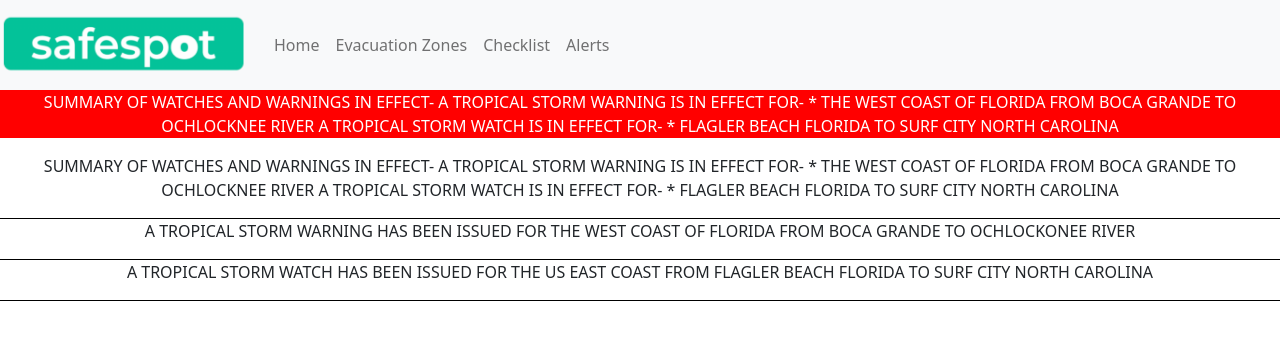
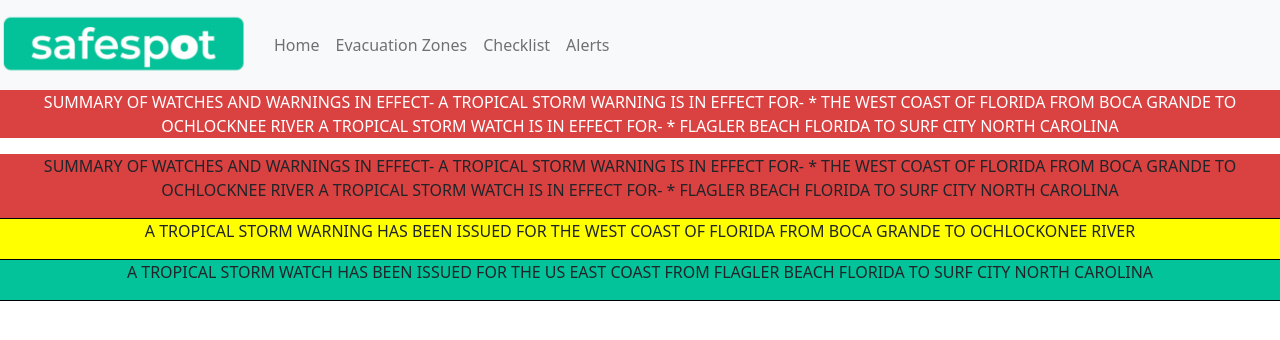
Before and after one commit to benritter522/blue-barracuda-client, a React (Create React App) app: page /alerts in a window 1280 px wide. Shown: the top 340 px of the page. Built offline with nearby package versions, Linux system fonts and the light colour scheme.

Commit message:
colorized alerts. pdf icon in checklist title

```diff
--- a/src/Components/Alerts/SingleAlert/index.js
+++ b/src/Components/Alerts/SingleAlert/index.js
@@ -1,7 +1,8 @@
 
 const SingleAlert = (props) => {
+    console.log(props);
     return(
-        <div style={{borderBottom: '1px solid black'}}>
+        <div style={{borderBottom: '1px solid black', backgroundColor: `${props.color}`}}>
             <p>
                 {props.alert}
             </p>
--- a/src/Components/Alerts/index.js
+++ b/src/Components/Alerts/index.js
@@ -1,4 +1,4 @@
-import React, { useState } from 'react';
+import React/*, { useState }*/ from 'react';
 import SingleAlert from './SingleAlert';
 const sampleHurricane = require('../../Data/hurricane.json');
 console.log(sampleHurricane)
@@ -10,9 +10,21 @@ const Alerts = () => {
     //     sampleHurricane.watch_updates
     // ]);
     const alerts=[
-        sampleHurricane.alerts_summary,
-        sampleHurricane.warning_updates,
-        sampleHurricane.watch_updates
+        {
+            content: sampleHurricane.alerts_summary,
+            type: "alert",
+            color: "#DA4141"
+        },
+        {
+            content: sampleHurricane.warning_updates,
+            type: "warning",
+            color: "yellow"
+        },
+        {
+            content: sampleHurricane.watch_updates,
+            type: "watch",
+            color: "#02C39A"
+        }
     ];
     return(
         <div>
@@ -21,7 +33,9 @@ const Alerts = () => {
                 return(
                     <div key={index}>
                         <SingleAlert
-                            alert={item}
+                            alert={item.content}
+                            type={item.type}
+                            color={item.color}
                         />
                     </div>
                 )
--- a/src/Components/Checklist/index.js
+++ b/src/Components/Checklist/index.js
@@ -2,6 +2,8 @@
     // https://material-ui.com/components/checkboxes/ if you need some references.
 
 import Checkbox from '@material-ui/core/Checkbox';
+
+// const pdfIcon = require('../../Pictures/pdfIcon.png');
 
 const Checklist = () => {
 
@@ -24,7 +26,10 @@ const Checklist = () => {
 
     return(
         <div>
-            <p>Checklist</p>
+            <div style={{display: 'flex', flexDirection: 'row', justifyContent: 'center'}}>
+                <h3>Basic Disaster Supplies Kit </h3>
+                <img src="https://res.cloudinary.com/bitingrent/image/upload/v1625252142/safespot/safespot-pdfIcon_rtat2b.png" alt="pdfSymbol" />
+            </div>
 
             <div>
                 {
--- a/src/Components/WarningTicker/index.js
+++ b/src/Components/WarningTicker/index.js
@@ -4,7 +4,7 @@ const sampleHurricane = require('../../Data/hurricane.json');
 const WarningTicker = () => {
     // infinte scroll horizontally
     return(
-        <div style={{backgroundColor: 'red'}}>
+        <div style={{backgroundColor: '#DA4141'}}>
             <p style={{color: 'white'}}>{sampleHurricane.alerts_summary}</p>
         </div>
     );
```
Also changed, not shown: src/Pictures/pdfIcon.png (added).
